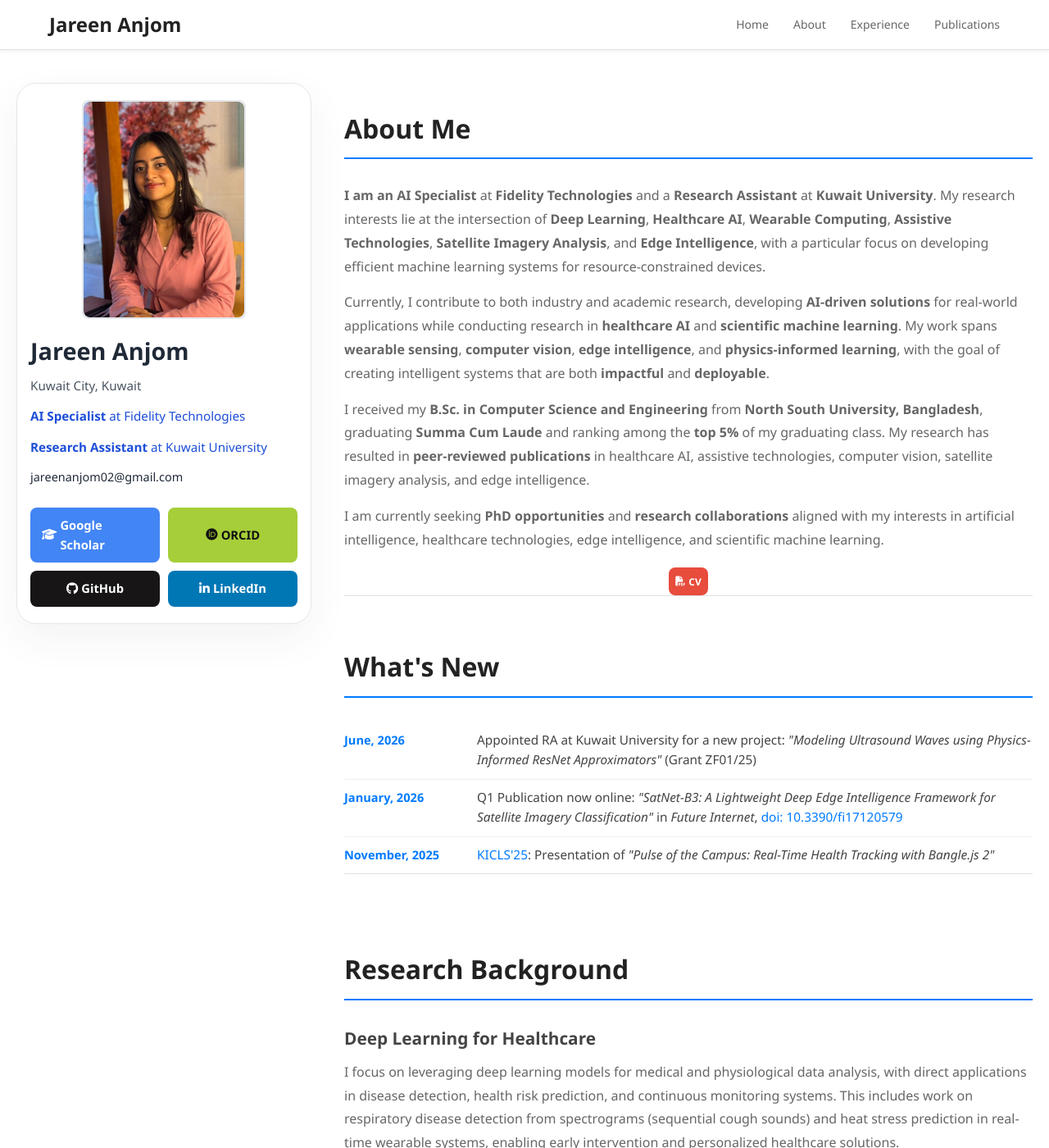
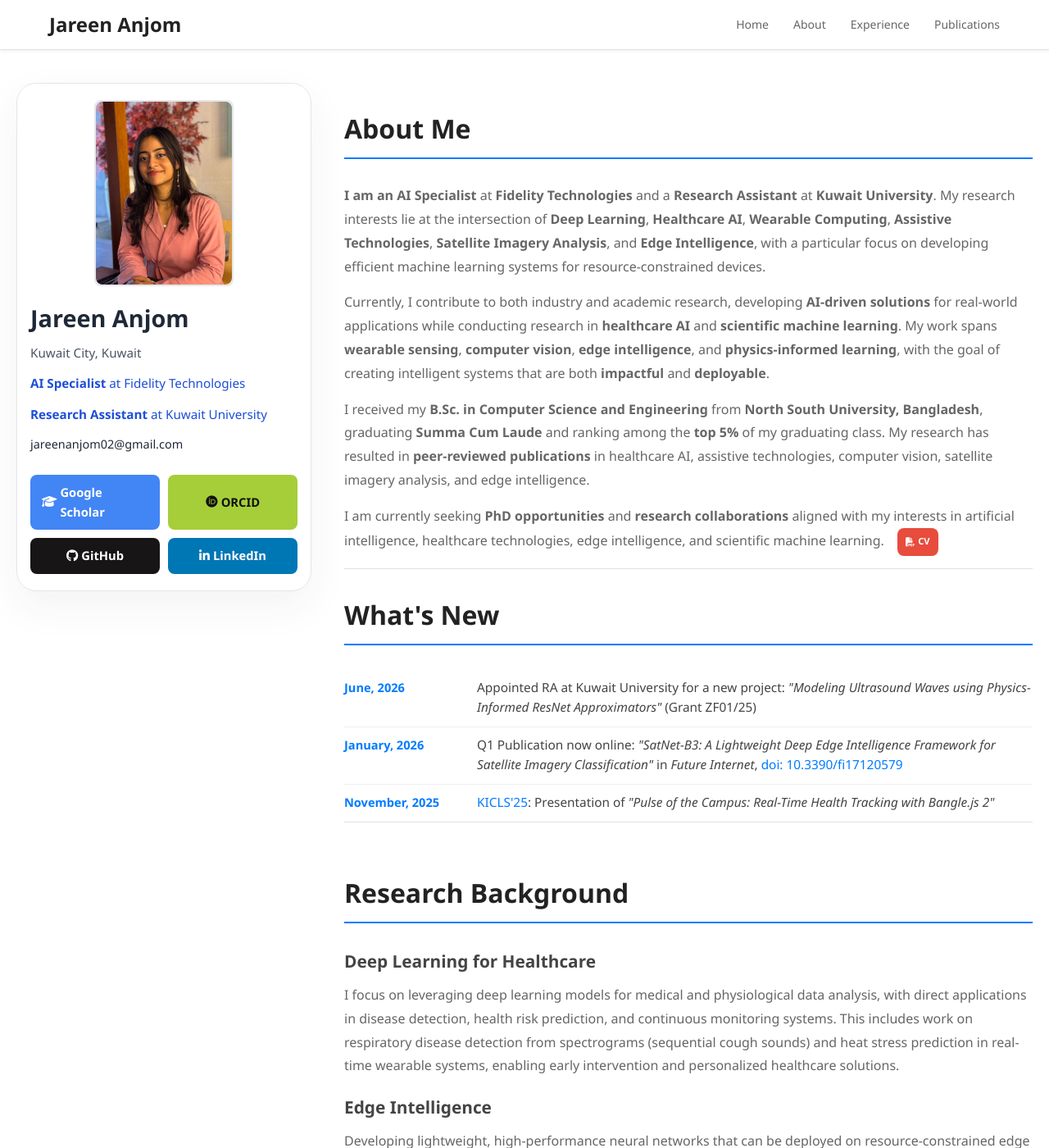
Before and after one commit to jareenanjom/jareenanjom.github.io, a Jekyll site: the page built from _pages/index.md, in a window 1280 px wide and 1400 px high. Shown: the whole window at 82% size. Built offline with Jekyll 4.4.1, drawn with Linux system fonts in a browser that asks for light colours; some of the changed text lies outside the part shown.

Commit message:
fixes
Co-authored-by: Copilot <copilot@github.com>

```diff
--- a/_pages/index.md
+++ b/_pages/index.md
@@ -40,8 +40,8 @@ redirect_from:
   }
 
   .profile-image {
-    width: 200px;
-    height: 267px;
+    width: 170px;
+    height: 227px;
     border-radius: 8px;
     margin: 0 auto 16px;
     background-color: #f5f7fb;
@@ -191,7 +191,7 @@ redirect_from:
   }
 
   .section {
-    margin-bottom: 60px;
+    margin-bottom: 30px;
     padding: 0;
     border-bottom: 1px solid #e0e0e0;
   }
@@ -430,10 +430,7 @@ redirect_from:
   <p><strong>I am an AI Specialist</strong> at <strong>Fidelity Technologies</strong> and a <strong>Research Assistant</strong> at <strong>Kuwait University</strong>. My research interests lie at the intersection of <strong>Deep Learning</strong>, <strong>Healthcare AI</strong>, <strong>Wearable Computing</strong>, <strong>Assistive Technologies</strong>, <strong>Satellite Imagery Analysis</strong>, and <strong>Edge Intelligence</strong>, with a particular focus on developing efficient machine learning systems for resource-constrained devices.</p>
   <p>Currently, I contribute to both industry and academic research, developing <strong>AI-driven solutions</strong> for real-world applications while conducting research in <strong>healthcare AI</strong> and <strong>scientific machine learning</strong>. My work spans <strong>wearable sensing</strong>, <strong>computer vision</strong>, <strong>edge intelligence</strong>, and <strong>physics-informed learning</strong>, with the goal of creating intelligent systems that are both <strong>impactful</strong> and <strong>deployable</strong>.</p>
   <p>I received my <strong>B.Sc. in Computer Science and Engineering</strong> from <strong>North South University, Bangladesh</strong>, graduating <strong>Summa Cum Laude</strong> and ranking among the <strong>top 5%</strong> of my graduating class. My research has resulted in <strong>peer-reviewed publications</strong> in healthcare AI, assistive technologies, computer vision, satellite imagery analysis, and edge intelligence.</p>
-  <p>I am currently seeking <strong>PhD opportunities</strong> and <strong>research collaborations</strong> aligned with my interests in artificial intelligence, healthcare technologies, edge intelligence, and scientific machine learning.</p>
-  <div style="text-align: center; margin-top: 20px;">
-    <a class="profile-link-button cv" href="/files/Jareen_Anjom_CV.pdf" target="_blank"><i class="fas fa-file-pdf"></i>CV</a>
-  </div>
+  <p>I am currently seeking <strong>PhD opportunities</strong> and <strong>research collaborations</strong> aligned with my interests in artificial intelligence, healthcare technologies, edge intelligence, and scientific machine learning. <span style="display: inline-block; margin-left: 12px;"><a class="profile-link-button cv" href="/files/Jareen_Anjom_CV.pdf" target="_blank" style="padding: 5px 10px; font-size: 0.70em;"><i class="fas fa-file-pdf"></i>CV</a></span></p>
 </div>
 
 <!-- What's New Section -->
@@ -550,37 +547,33 @@ redirect_from:
     <li>
       <div class="publication-ref">
         <div>
-          <div class="publication-title">SatNet-B3: A Lightweight Deep Edge Intelligence Framework for Satellite Imagery Classification</div>
+          <div class="publication-title">SatNet-B3: A Lightweight Deep Edge Intelligence Framework for Satellite Imagery Classification <a class="doi-button" href="https://doi.org/10.3390/fi17120579" target="_blank">DOI</a></div>
           <p class="publication-meta">T. Hasan, <strong>J. Anjom</strong>, Md. I. A. Hossain, and Z. U. Shamszaman — Future Internet, vol. 17, no. 12, p. 579, December 2025</p>
         </div>
-        <a class="doi-button" href="https://doi.org/10.3390/fi17120579" target="_blank">DOI</a>
       </div>
     </li>
     <li>
       <div class="publication-ref">
         <div>
-          <div class="publication-title">Towards Walkable Footpath Detection for the Visually Impaired on Bangladeshi Roads with Smartphones Using Deep Edge Intelligence</div>
+          <div class="publication-title">Towards Walkable Footpath Detection for the Visually Impaired on Bangladeshi Roads with Smartphones Using Deep Edge Intelligence <a class="doi-button" href="https://doi.org/10.1016/j.array.2025.100353" target="_blank">DOI</a></div>
           <p class="publication-meta">Md. I. A. Hossain, <strong>J. Anjom</strong>, and R. I. Chowdhury — Array, July 2025</p>
         </div>
-        <a class="doi-button" href="https://doi.org/10.1016/j.array.2025.100353" target="_blank">DOI</a>
       </div>
     </li>
     <li>
       <div class="publication-ref">
         <div>
-          <div class="publication-title">Leveraging deep edge intelligence for real-time respiratory disease detection</div>
+          <div class="publication-title">Leveraging deep edge intelligence for real-time respiratory disease detection <a class="doi-button" href="https://doi.org/10.1016/j.ceh.2025.01.001" target="_blank">DOI</a></div>
           <p class="publication-meta">T. T. Oishee, <strong>J. Anjom</strong>, U. Mohammed, and Md. I. A. Hossain — Clinical eHealth, January 2025</p>
         </div>
-        <a class="doi-button" href="https://doi.org/10.1016/j.ceh.2025.01.001" target="_blank">DOI</a>
       </div>
     </li>
     <li>
       <div class="publication-ref">
         <div>
-          <div class="publication-title">A Novel Edge Intelligence-based Solution for Safer Footpath Navigation of Visually Impaired Using Computer Vision</div>
+          <div class="publication-title">A Novel Edge Intelligence-based Solution for Safer Footpath Navigation of Visually Impaired Using Computer Vision <a class="doi-button" href="https://doi.org/10.1016/j.jksuci.2024.102191" target="_blank">DOI</a></div>
           <p class="publication-meta">R. I. Chowdhury, <strong>J. Anjom</strong>, and Md. I. A. Hossain — Journal of King Saud University - Computer and Information Sciences, vol. 36, no. 8, p. 102191, September 2024</p>
         </div>
-        <a class="doi-button" href="https://doi.org/10.1016/j.jksuci.2024.102191" target="_blank">DOI</a>
       </div>
     </li>
   </ul>
@@ -590,25 +583,34 @@ redirect_from:
     <li>
       <div class="publication-ref">
         <div>
-          <div class="publication-title">An Embedded Real-time Object Alert System for Visually Impaired: A Monocular Depth Estimation based Approach through Computer Vision</div>
+          <div class="publication-title">An Embedded Real-time Object Alert System for Visually Impaired: A Monocular Depth Estimation based Approach through Computer Vision <a class="doi-button" href="https://doi.org/10.48550/arXiv.2507.08165" target="_blank">arXiv</a></div>
           <p class="publication-meta"><strong>J. Anjom</strong>, R. I. Chowdhury, T. Hasan, and Md. I. A. Hossain — Accepted at 2025 IEEE International Conference on Advanced Computing Technologies (ICoACT-2025)</p>
         </div>
-        <a class="doi-button" href="https://doi.org/10.48550/arXiv.2507.08165" target="_blank">arXiv</a>
       </div>
     </li>
     <li>
       <div class="publication-ref">
         <div>
-          <div class="publication-title">Diabetic Retinopathy Detection Using a Lightweight Edge Intelligence‑based Technique</div>
+          <div class="publication-title">Diabetic Retinopathy Detection Using a Lightweight Edge Intelligence‑based Technique <a class="doi-button" href="https://doi.org/10.1109/BECITHCON64160.2024.10962647" target="_blank">DOI</a></div>
           <p class="publication-meta">M. N. Mantaqa, <strong>J. Anjom</strong>, and Md. I. A. Hossain — 2024 IEEE International Conference on Biomedical Engineering, Computer and Information Technology for Health (BECITHCON 2024), November 2024</p>
         </div>
-        <a class="doi-button" href="https://doi.org/10.1109/BECITHCON64160.2024.10962647" target="_blank">DOI</a>
+      </div>
+    </li>
+  </ul>
+
+  <h3>Thesis</h3>
+  <ul class="publication-list">
+    <li>
+      <div class="publication-ref">
+        <div>
+          <div class="publication-title">Thesis Title <a class="doi-button" href="https://doi.org/10.13140/RG.2.2.12458.17602" target="_blank">DOI</a></div>
+        </div>
       </div>
     </li>
   </ul>
 </div>
 
 <!-- Footer -->
-<div style="text-align: center; margin-top: 60px; padding-top: 30px; border-top: 1px solid #e0e0e0; color: #999; font-size: 0.9em;">
+<div style="text-align: center; margin-top: 20px; padding-top: 30px; border-top: 1px solid #e0e0e0; color: #999; font-size: 0.9em;">
   <p>Last updated: June 2026</p>
 </div></div></div>
```
